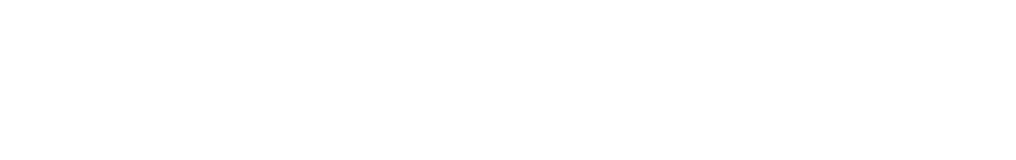
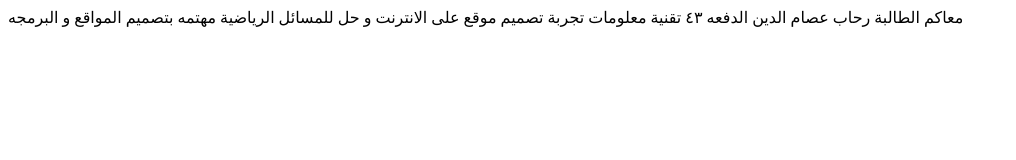
Before and after one commit to SINKI118/Rehab, a plain HTML site: page about us.html in a window 1280 px wide. Shown: the whole page, without its empty margins (0-1016 px from the left). Drawn offline with Linux system fonts and the light colour scheme.

Commit message:
Update about us.html

```diff
--- a/about us.html
+++ b/about us.html
@@ -5,5 +5,8 @@
 
     </head>
     <body>
-
+            معاكم الطالبة رحاب عصام الدين الدفعه ٤٣ تقنية معلومات
+        تجربة تصميم موقع على الانترنت
+        و حل للمسائل الرياضية
+        مهتمه بتصميم المواقع و البرمجه
     </body>
```
